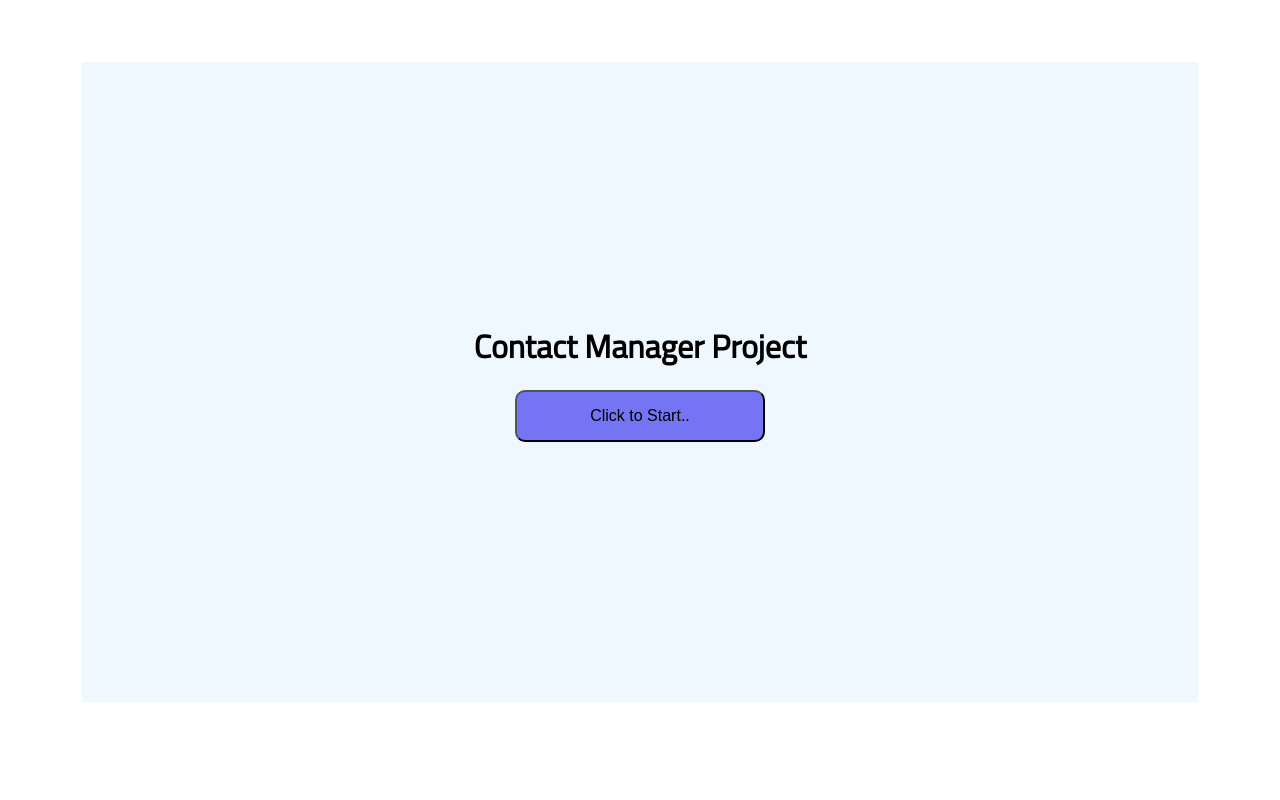
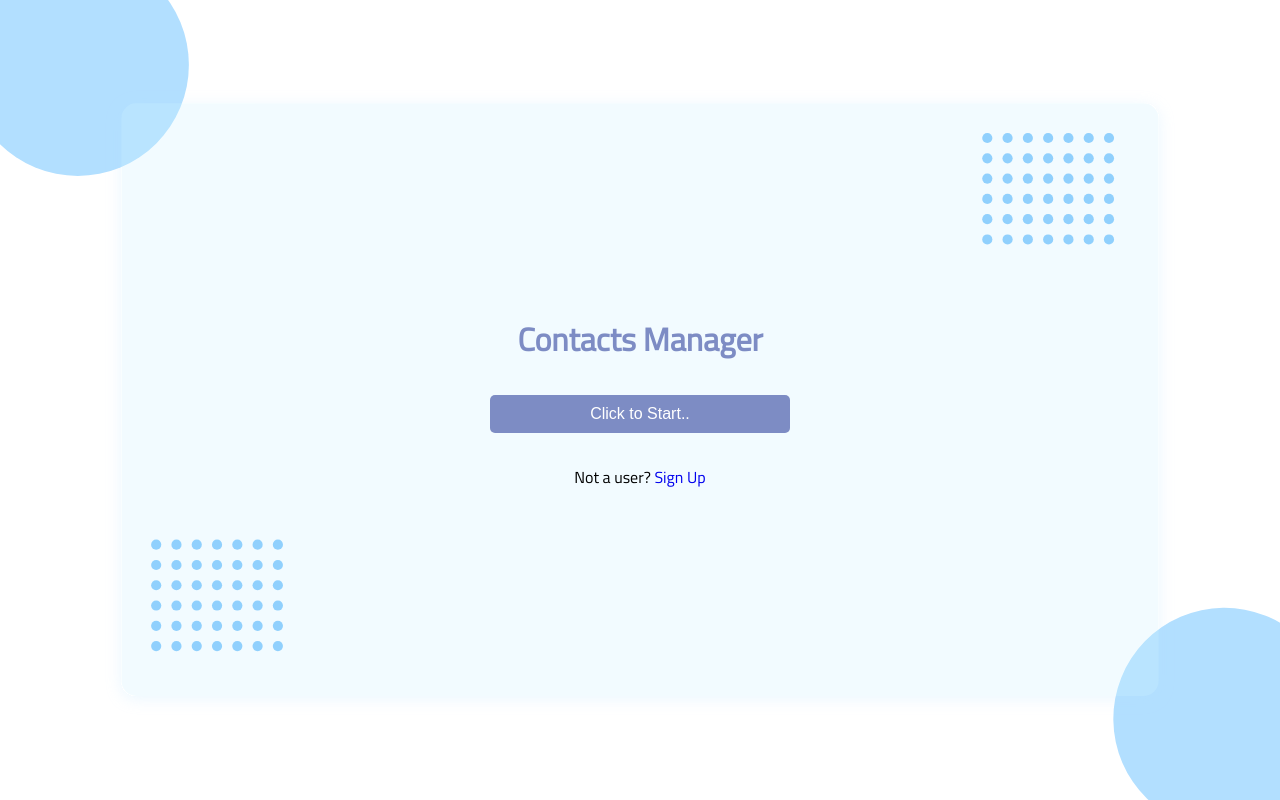
Before and after one commit to ashwaryy/contacts-manager, a React (Create React App) app in the folder frontend/: page / in a window 1280 px wide. Built offline with nearby package versions, Linux system fonts and the light colour scheme.

Commit message:
landing page styling

```diff
--- a/frontend/public/index.html
+++ b/frontend/public/index.html
@@ -31,7 +31,7 @@
       work correctly both with client-side routing and a non-root public URL.
       Learn how to configure a non-root public URL by running `npm run build`.
     -->
-    <title>React App</title>
+    <title>Contacts Manager</title>
   </head>
   <body>
     <noscript>You need to enable JavaScript to run this app.</noscript>
--- a/frontend/src/Components/LandingPage.css
+++ b/frontend/src/Components/LandingPage.css
@@ -2,38 +2,37 @@
   display: flex;
   justify-content: center;
   flex-direction: column;
-    width: calc(100%-20px);
-    height: 80vh;
-    margin: 5%;
-    background-color: aliceblue;
+  height: 100vh;
+  background-image: url("../assets/loginpagebackground.svg");
+  background-repeat: no-repeat;
+  background-size: cover;
+  background-position: center;
   text-align: center;
 }
-.Landing h1
-{
+.Landing h1 {
   margin: auto;
+  color: #7d8cc4;
 }
-.btn button{
-    width: 250px;
+.btn button {
+  width: 300px;
   justify-content: center;
-    padding: 15px;
+  margin: 1%;
+  padding: 10px;
+  background-color: #7d8cc4;
+  border: 1px;
+  border-radius: 5px;
+  color: white;
   font-size: medium;
-    border-radius: 10px;
-    margin-top: 15%;
-    margin: auto;
-    background-color: rgb(116, 116, 245);
-
+  cursor: pointer;
 }
-div{
+.LandingPage div {
   margin: 20px;
 }
 
-.btn button :hover{
-    cursor: pointer;
+.btn a {
+  color: rgb(255, 255, 255);
 }
 
-
-
-a{
+.LandingPage a {
   text-decoration: none;
-    color: black;
 }
--- a/frontend/src/Components/LandingPage.js
+++ b/frontend/src/Components/LandingPage.js
@@ -1,23 +1,25 @@
-import React from 'react';
-import './LandingPage.css';
+import React from "react";
+import "./LandingPage.css";
 const LandingPage = () => {
-    return (
-        <div className='LandingPage'>
-
-            {/* <div className='name'>
+  return (
+    <div className="LandingPage">
+      {/* <div className='name'>
                 <em>Group-3</em>
             </div> */}
-            <div className='Landing'>
-
-                <div className='heading'>
-                    <h1>Contact Manager Project</h1>
-                </div>
-                <div className='btn'>
-
-                    <button type='submit' ><a href="/login">Click to Start..</a></button>
-                </div>
-            </div>
+      <div className="Landing">
+        <div className="heading">
+          <h1>Contacts Manager</h1>
         </div>
-    )
-}
+        <div className="btn">
+          <button type="submit">
+            <a href="/main">Click to Start..</a>
+          </button>
+        </div>
+        <p>
+          Not a user? <a href="/signup">Sign Up</a>
+        </p>
+      </div>
+    </div>
+  );
+};
 export default LandingPage;
--- a/frontend/src/components/Login_Signup.css
+++ b/frontend/src/components/Login_Signup.css
@@ -9,7 +9,6 @@
   display: flex;
   justify-content: center;
   flex-direction: column;
-  width: calc(100%-20px);
   height: 100vh;
   background-image: url("../assets/loginpagebackground.svg");
   background-repeat: no-repeat;
```
Also changed, not shown: 1 other file (tests, documents, lock files or other folders). Lines whose indentation alone changed are shown as unchanged.
